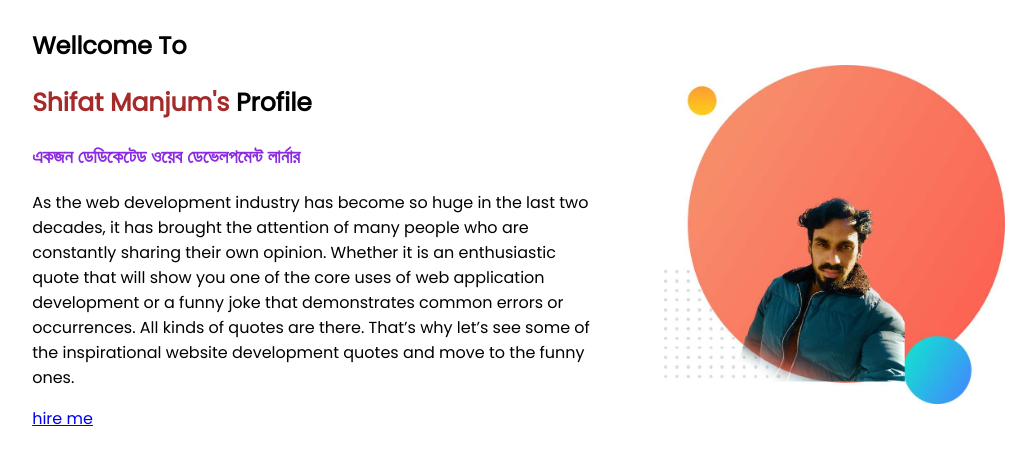
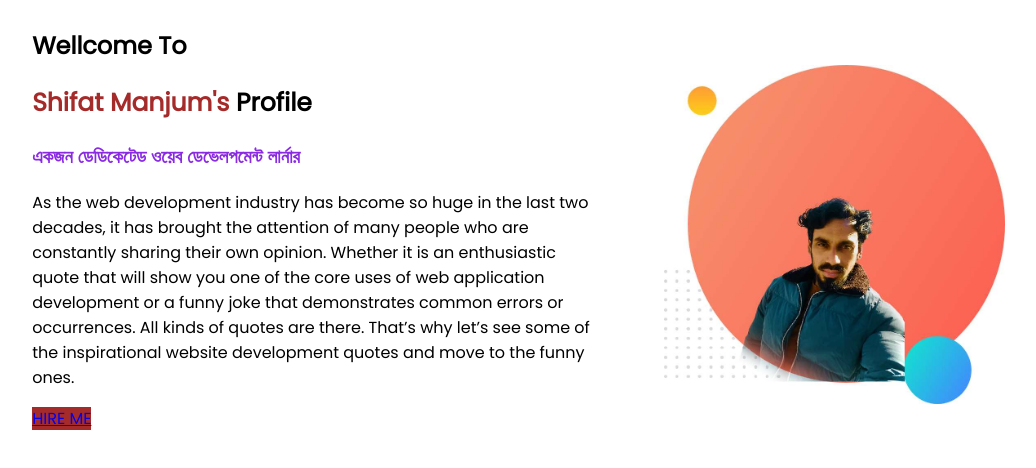
Before and after one commit to shifatmanjum/Shifat-manjum-intro, a plain HTML site: page index.html in a window 1280 px wide. Shown: the whole page, without its empty margins (39-1075 px from the left). Drawn offline with Linux system fonts and the light colour scheme.

Commit message:
first commit

```diff
--- a/index.html
+++ b/index.html
@@ -28,7 +28,7 @@
                 All kinds of quotes are there. That’s why let’s see some of the inspirational website development quotes
                 and
                 move to the funny ones.</p>
-            <a href="https://www.thesitewizard.com/" target="_blank">hire me</a>
+            <a class="link-button" href="https://www.linkedin.com/feed/" target="_blank">HIRE ME</a>
         </div>
 
         <div class="half-of-width">
--- a/style.css
+++ b/style.css
@@ -31,3 +31,8 @@ section {
     padding-right: 5%;
     padding-top: 10%;
 }
+
+.link-button {
+    background-color: brown;
+
+}
```
